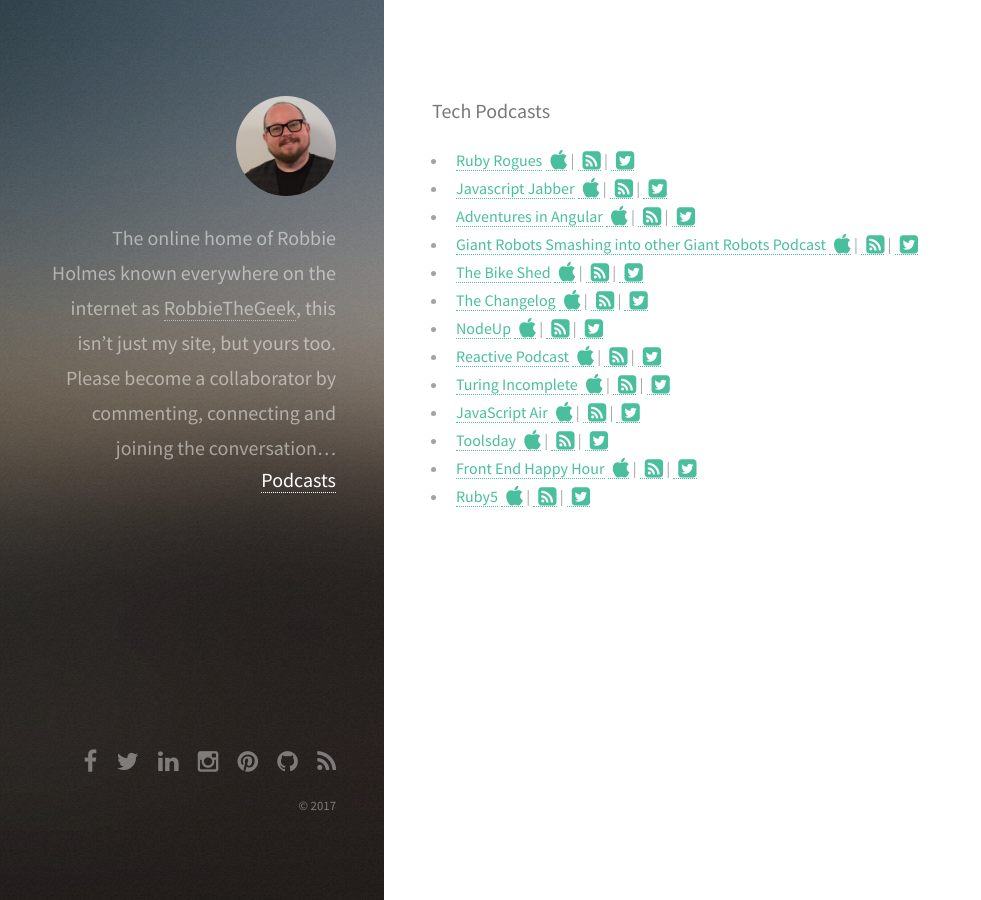
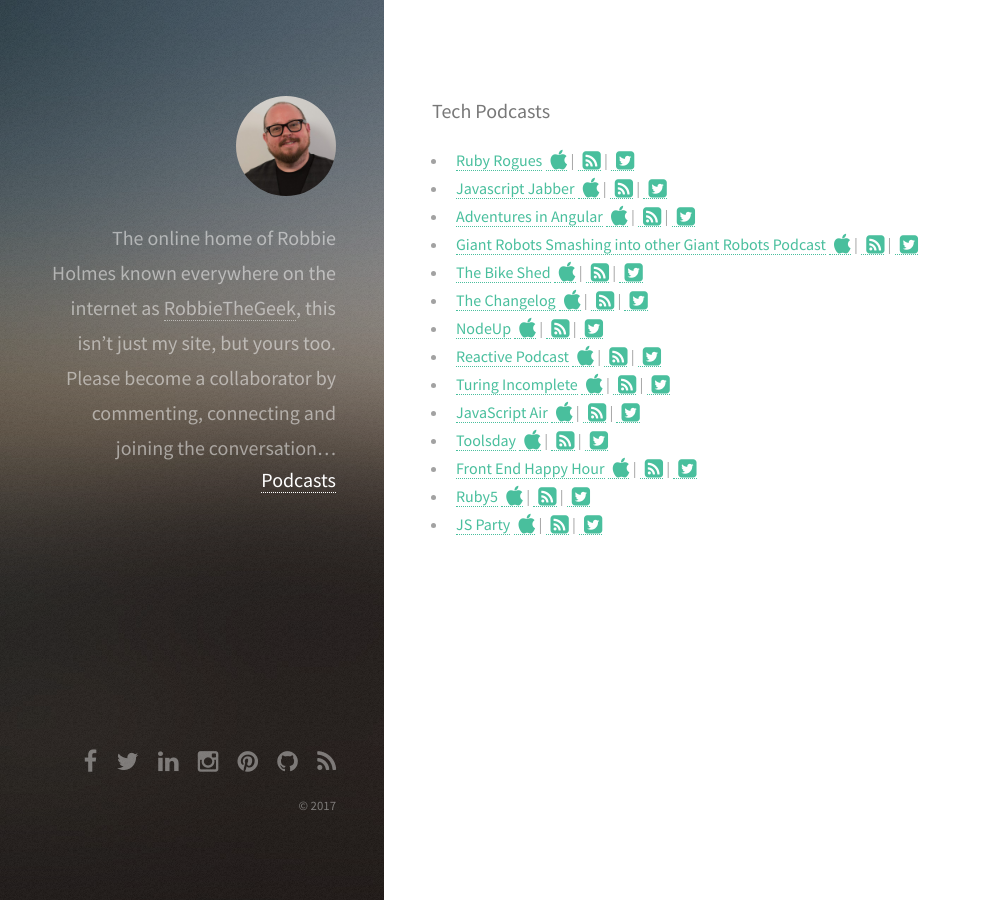
Before and after one commit to stepharr/stepharr.github.io, a Jekyll site: the page built from podcasts.html, in a window 1280 px wide. Shown: the whole page, without its empty margins (0-981 px from the left). Built offline with Jekyll 4.4.1, drawn with Linux system fonts in a browser that asks for light colours.

Commit message:
add JS Party to podcasts

```diff
--- a/_data/tech-podcasts.yml
+++ b/_data/tech-podcasts.yml
@@ -63,3 +63,8 @@
   itunes: http://itunes.apple.com/WebObjects/MZStore.woa/wa/viewPodcast?id=327234205
   rss: https://ruby5.codeschool.com/feed.rss
   twitter: rubyfive
+- name: JS Party
+  url: https://changelog.com/jsparty
+  itunes: https://itunes.apple.com/us/podcast/js-party/id1209616598
+  rss: https://changelog.com/jsparty/feed
+  twitter: changelog
```
